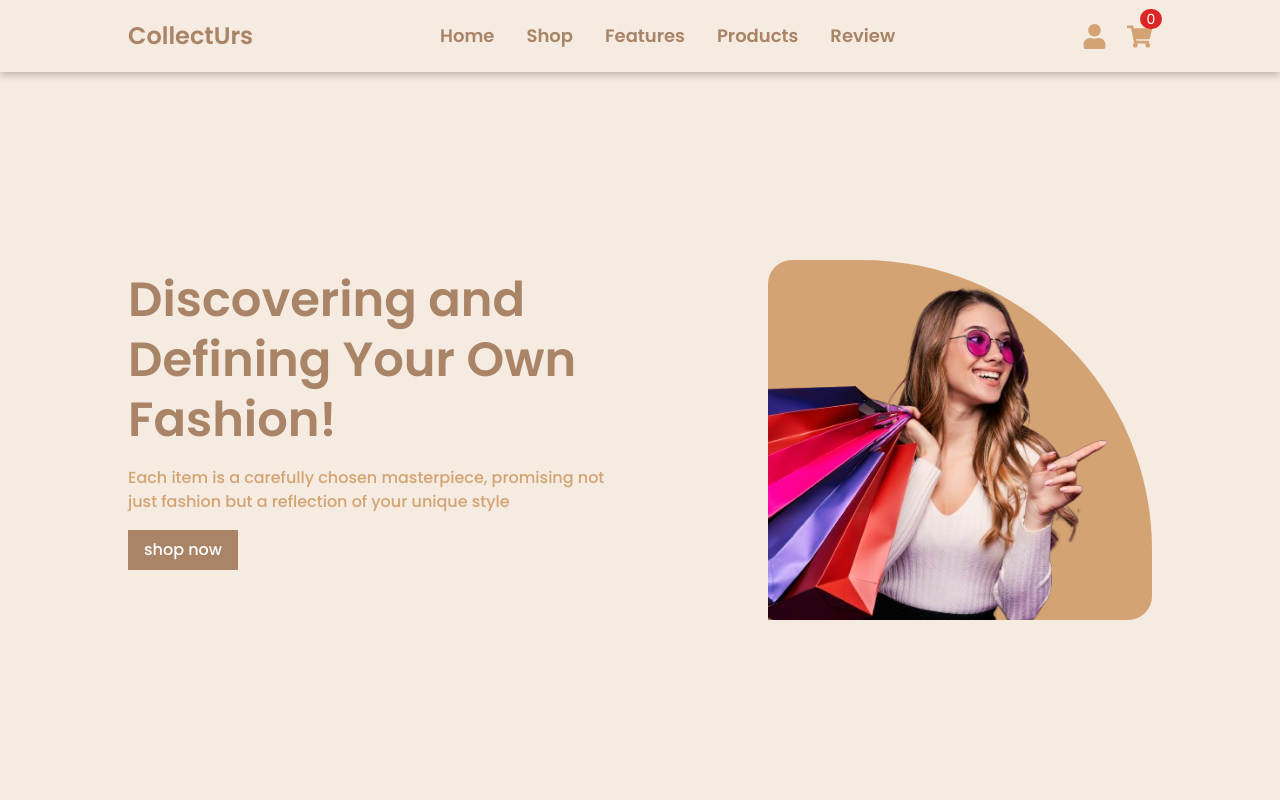
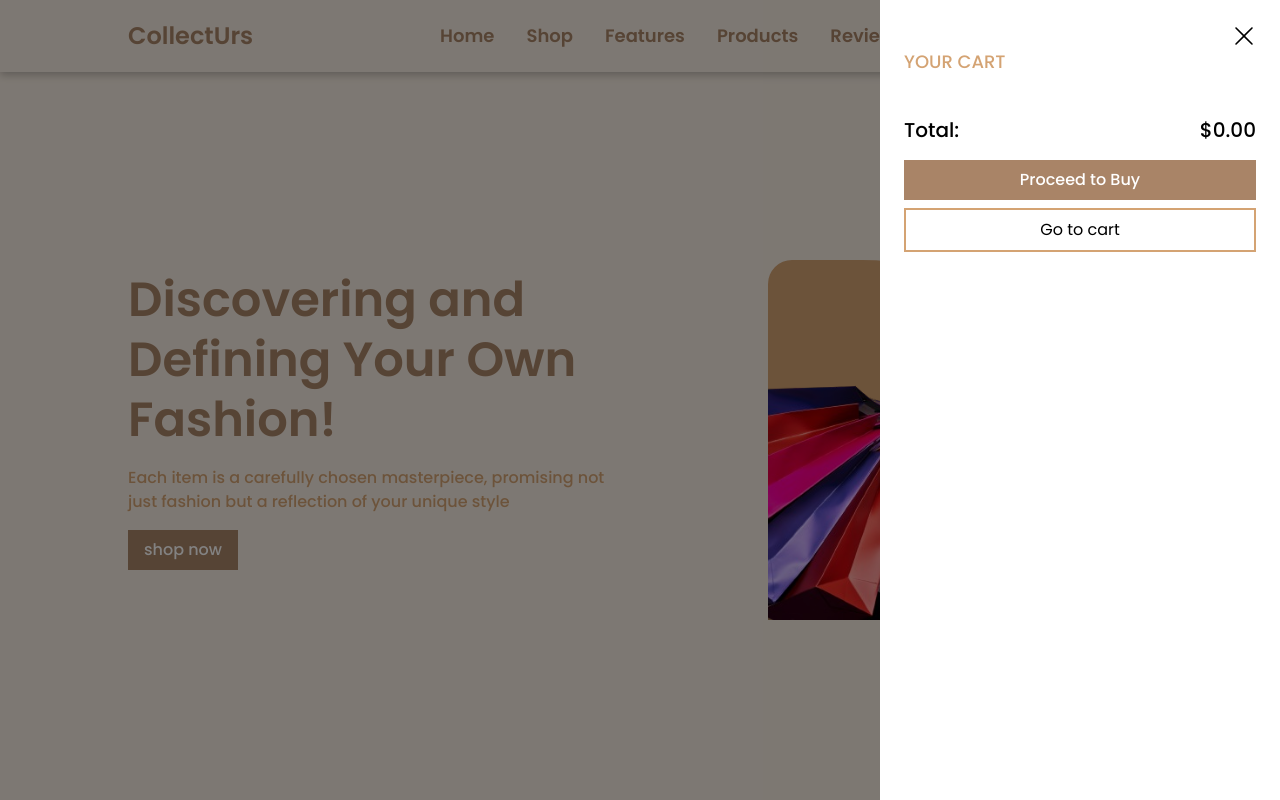
Before and after one commit to jigneshgit935/Fashion-Webapp-Reactjs, a React (Vite) app: page / in a window 1280 px wide. Both pictures are taken after a click on the icon 1139 px from the left and 36 px from the top of the page. Shown: the top 800 px of the page. Built offline with nearby package versions, Linux system fonts and the light colour scheme.

Commit message:
added: Add to cart login react-redux commited

```diff
--- a/package.json
+++ b/package.json
@@ -10,9 +10,12 @@
     "preview": "vite preview"
   },
   "dependencies": {
+    "@reduxjs/toolkit": "^2.0.1",
     "react": "^18.2.0",
     "react-dom": "^18.2.0",
+    "react-hot-toast": "^2.4.1",
     "react-icons": "^4.12.0",
+    "react-redux": "^9.0.4",
     "react-scroll": "^1.9.0",
     "react-slick": "^0.29.0",
     "slick-carousel": "^1.8.1"
--- a/src/App.jsx
+++ b/src/App.jsx
@@ -1,3 +1,4 @@
+import { Provider } from 'react-redux';
 import Collections from './components/Collections';
 import Features from './components/Features';
 import Footer from './components/Footer';
@@ -6,12 +7,21 @@ import Navbar from './components/Navbar';
 import Product from './components/Product';
 import Review from './components/Review';
 import Shop from './components/Shop';
+import { store } from './redux/store';
+import { useState } from 'react';
+import Cart from './components/Cart';
 
 function App() {
+  const [showCart, setShowCart] = useState(false);
+
   return (
     <>
       <div>
-        <Navbar />
+        <Provider store={store}>
+          <Navbar setShowCart={setShowCart} />
+
+          {showCart && <Cart setShowCart={setShowCart} />}
+
           <div id="home">
             <Home />
           </div>
@@ -31,6 +41,7 @@ function App() {
             <Review />
           </div>
           <Footer />
+        </Provider>
       </div>
     </>
   );
--- /dev/null
+++ b/src/components/Cart.jsx
@@ -0,0 +1,54 @@
+import { useAppSelector } from '../redux/hooks';
+import { RxCross1 } from 'react-icons/rx';
+import CartProduct from './CartProduct';
+
+const Cart = ({ setShowCart }) => {
+  const data = useAppSelector((state) => state.cartReducer);
+
+  const getTotal = () => {
+    let total = 0;
+    data.forEach((item) => (total = total + item.price * item.quantity));
+    return total;
+  };
+
+  return (
+    <div className=" bg-[#0000007d] w-full min-h-screen fixed left-0 top-0 z-20 overflow-y-scroll">
+      <div className=" max-w-[400px] w-full min-h-full bg-white absolute right-0 top-0 p-6">
+        <RxCross1
+          className=" absolute right-0 top-0 m-6 text-[24px] cursor-pointer"
+          onClick={() => setShowCart(false)}
+        />
+        <h3 className=" pt-6 text-lg font-medium text-DarkColor uppercase">
+          Your Cart
+        </h3>
+
+        <div className=" mt-6 space-y-2">
+          {data?.map((item) => (
+            <CartProduct
+              key={item.id}
+              id={item.id}
+              img={item.img}
+              title={item.name}
+              price={item.price}
+              quantity={item.quantity}
+            />
+          ))}
+        </div>
+
+        <div className=" flex justify-between items-center font-medium text-xl py-4">
+          <p>Total:</p>
+          <p>${getTotal()}.00</p>
+        </div>
+
+        <button className=" bg-ExtraDarkColor text-white w-full py-2 font-medium">
+          Proceed to Buy
+        </button>
+        <button className=" border-2 border-DarkColor text-black w-full my-2 py-2">
+          Go to cart
+        </button>
+      </div>
+    </div>
+  );
+};
+
+export default Cart;
--- /dev/null
+++ b/src/components/CartProduct.jsx
@@ -0,0 +1,27 @@
+import { removeFromCart } from '../redux/features/cartSlice';
+import { useAppDispatch } from '../redux/hooks';
+import { RxCross1 } from 'react-icons/rx';
+
+const CartProduct = ({ id, img, title, price, quantity }) => {
+  const dispatch = useAppDispatch();
+
+  return (
+    <div className="flex justify-between items-center">
+      <div className="flex items-center gap-4">
+        <img className="h-[80px]" src={img} alt={title} />
+        <div className="space-y-2">
+          <h3 className="font-medium">{title}</h3>
+          <p className="text-gray-600 text-[14px]">Qty: {quantity}</p>
+          <p className="text-gray-600 text-[14px]">Price: ${price}</p>
+        </div>
+      </div>
+
+      <RxCross1
+        className="cursor-pointer"
+        onClick={() => dispatch(removeFromCart(id))}
+      />
+    </div>
+  );
+};
+
+export default CartProduct;
--- a/src/components/Navbar.jsx
+++ b/src/components/Navbar.jsx
@@ -3,8 +3,9 @@ import { FaUser, FaShoppingCart } from 'react-icons/fa';
 import { RiMenu2Line } from 'react-icons/ri';
 import { AiOutlineClose } from 'react-icons/ai';
 import { useState } from 'react';
+import { useAppSelector } from '../redux/hooks';
 
-const Navbar = () => {
+const Navbar = ({ setShowCart }) => {
   const [menu, setMenu] = useState(false);
 
   const handleChange = () => {
@@ -14,6 +15,8 @@ const Navbar = () => {
   const closeMenu = () => {
     setMenu(false);
   };
+
+  const cartCount = useAppSelector((state) => state.cartReducer.length);
 
   return (
     <header className="fixed w-full z-10">
@@ -83,10 +86,14 @@ const Navbar = () => {
           {/* nav icons */}
           <div className="flex items-center gap-5">
             <FaUser size={25} className="text-DarkColor cursor-pointer" />
-            <div className="text-DarkColor relative">
-              <FaShoppingCart size={25} className="cursor-pointer" />
-              <div className="absolute top-[-15px]  right-[-10px] bg-red-600 w-[22px] h-[20px] rounded-full text-white text-sm grid place-items-center">
-                0
+            <div className=" text-DarkColor relative">
+              <FaShoppingCart
+                size={25}
+                className=" cursor-pointer"
+                onClick={() => setShowCart(true)}
+              />
+              <div className=" absolute top-[-15px] right-[-10px] bg-red-600 w-[22px] h-[20px] rounded-full text-white text-sm grid place-items-center">
+                {cartCount}
               </div>
             </div>
           </div>
--- a/src/layout/ProductCard.jsx
+++ b/src/layout/ProductCard.jsx
@@ -1,7 +1,25 @@
 import { FaStar } from 'react-icons/fa';
+import { useAppDispatch } from '../redux/hooks';
+import { addToCart } from '../redux/features/cartSlice';
+import toast from 'react-hot-toast';
 
 // eslint-disable-next-line react/prop-types
 const ProductCard = ({ id, img, name, price, discount }) => {
+  // redux logic
+  const dispatch = useAppDispatch();
+
+  const addProductToCart = () => {
+    const payload = {
+      id,
+      img,
+      name,
+      price: parseFloat(price),
+      quantity: 1,
+    };
+
+    dispatch(addToCart(payload));
+    toast.success('Added to Cart successfully');
+  };
   return (
     <div
       key={id}
@@ -21,7 +39,10 @@ const ProductCard = ({ id, img, name, price, discount }) => {
           <h2 className="font-medium text-DarkColor">{discount}</h2>
         </div>
         <div className="flex gap-8 pt-4">
-          <button className="bg-ExtraDarkColor text-white px-4 py-2 font-medium active:bg-amber-800">
+          <button
+            onClick={addProductToCart}
+            className="bg-ExtraDarkColor text-white px-4 py-2 font-medium active:bg-amber-800"
+          >
             Add to Cart
           </button>
           <div className="flex gap-1 items-center">
--- /dev/null
+++ b/src/redux/features/cartSlice.js
@@ -0,0 +1,28 @@
+import { createSlice } from '@reduxjs/toolkit';
+
+const initialState = [];
+
+export const cartSlice = createSlice({
+  name: 'cartSlice',
+  initialState,
+  reducers: {
+    addToCart: (state, action) => {
+      if (state.findIndex((pro) => pro.id === action.payload.id) === -1) {
+        state.push(action.payload);
+      } else {
+        return state.map((item) =>
+          item.id === action.payload.id
+            ? { ...item, quantity: item.quantity + 1 }
+            : item
+        );
+      }
+    },
+    removeFromCart: (state, action) => {
+      const id = action.payload;
+      return state.filter((item) => item.id !== id);
+    },
+  },
+});
+
+export const { addToCart, removeFromCart } = cartSlice.actions;
+export default cartSlice.reducer;
--- /dev/null
+++ b/src/redux/hooks.js
@@ -0,0 +1,4 @@
+import { useDispatch, useSelector } from 'react-redux';
+
+export const useAppDispatch = () => useDispatch();
+export const useAppSelector = useSelector;
--- /dev/null
+++ b/src/redux/store.js
@@ -0,0 +1,8 @@
+import { configureStore } from '@reduxjs/toolkit';
+import cartReducer from './features/cartSlice';
+
+export const store = configureStore({
+  reducer: {
+    cartReducer,
+  },
+});
```
Also changed, not shown: 1 other file (tests, documents, lock files or other folders). Lines whose indentation alone changed are shown as unchanged.
